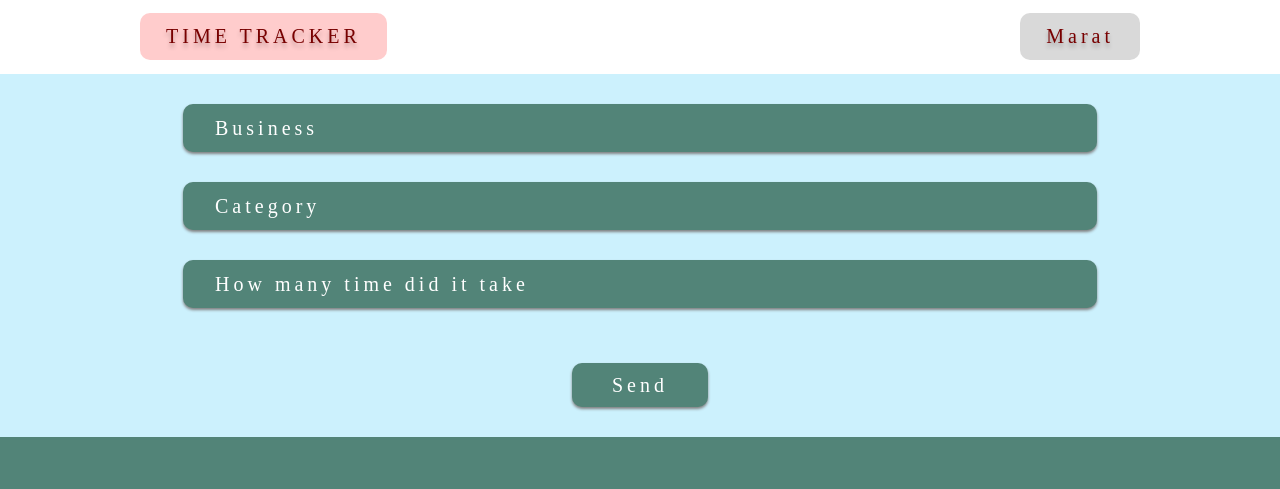
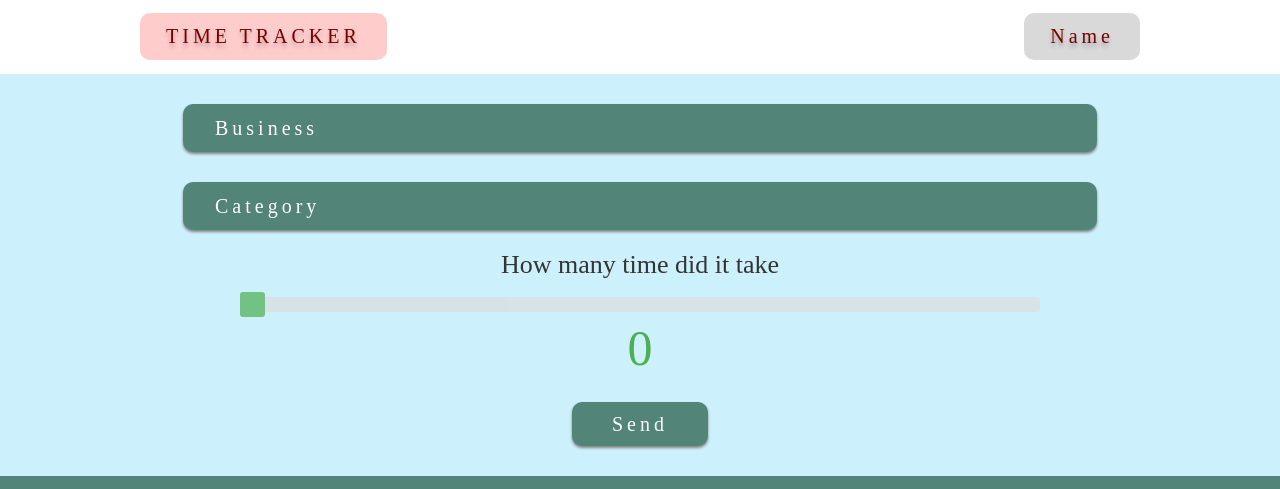
Before and after one commit to zioppka/time-tracker, a React (Create React App) app: page / in a window 1280 px wide. Shown: the top 489 px of the page. Built offline with nearby package versions, Linux system fonts and the light colour scheme; no server answers; a web font is replaced by a local one.

Commit message:
redesigned range input

```diff
--- a/src/Graphs/PieChart.jsx
+++ b/src/Graphs/PieChart.jsx
@@ -1,8 +1,6 @@
-import React, { useEffect } from 'react';
+import React from 'react';
 import { PieChart, Pie, Cell } from 'recharts';
-import { useDispatch, useSelector } from 'react-redux';
-import { getBusinessToday } from '../network/network';
-import { addBusiness } from '../Redux/TimeTrackerSlice';
+import { useSelector } from 'react-redux';
 
 const RADIAN = Math.PI / 180;
 
@@ -52,15 +50,14 @@ const renderCustomizedLabel = ({
 };
 
 export function GraphPieChart() {
-    const dispatch = useDispatch();
     const appData = useSelector((state) => state.timeTracker);
-
-    const data = appData.map((item) => {
+    const data = [];
+    appData.forEach((item) => {
         if (new Date(item.date).getDate() === new Date().getDate()) {
-            return {
+            data.push({
                 name: item.name,
                 value: +item.time,
-            };
+            });
         }
     });
     console.log(appData);
--- a/src/Header/Header.jsx
+++ b/src/Header/Header.jsx
@@ -1,7 +1,7 @@
 import './Header.css';
 
 export function Header() {
-    const userName = 'Marat';
+    const userName = 'Name';
     return (
         <div className={'container'}>
             <div className={'header'}>
--- a/src/TimeForm/TimeForm.css
+++ b/src/TimeForm/TimeForm.css
@@ -56,13 +56,14 @@
     background: #ccf1fd;
     display: flex;
     flex-direction: column;
+    transition: all 0.3s;
 }
 
 .time-btn {
     background: #528478;
     border-radius: 10px;
     border: none;
-    margin: 30px;
+    margin: 15px 30px 30px;
     font-family: 'Comfortaa', cursive;
     font-style: normal;
     font-weight: 400;
@@ -86,3 +87,60 @@
     box-shadow: 0 5px 10px gray;
     transform: translateY(4px);
 }
+
+.time-range-input {
+    display: flex;
+    align-items: center;
+    flex-direction: column;
+}
+
+.send-form {
+    font-size: 26px;
+    color: #333;
+    margin: 20px 0 15px 0;
+}
+
+.slider {
+    border-radius: 3px;
+    -webkit-appearance: none;
+    width: 80%;
+    height: 15px;
+    background: #ddd;
+    outline: none;
+    opacity: 0.7;
+    -webkit-transition: 0.2s;
+    transition: all 0.3s;
+}
+
+.slider::-webkit-slider-thumb {
+    -webkit-appearance: none;
+    appearance: none;
+    width: 25px;
+    height: 25px;
+    background: #4caf50;
+    transition: all 0.3s;
+    border-radius: 3px;
+    cursor: pointer;
+}
+
+.slider::-moz-range-thumb {
+    width: 25px;
+    height: 25px;
+    background: #4caf50;
+    transition: all 0.3s;
+    border-radius: 3px;
+    cursor: pointer;
+}
+
+.range-value {
+    font-size: 50px;
+    margin-bottom: 0;
+    color: #4caf50;
+    padding-top: 5px;
+}
+
+.warning {
+    color: red;
+    margin: 10px 0 0;
+    padding: 0;
+}
--- a/src/TimeForm/TimeForm.jsx
+++ b/src/TimeForm/TimeForm.jsx
@@ -7,7 +7,7 @@ import { createBusiness } from '../network/network';
 export function TimeForm() {
     const [business, setBusiness] = useState('');
     const [category, setCategory] = useState('');
-    const [time, setTime] = useState('');
+    const [time, setTime] = useState(0);
     const [warningMessage, setWarningMessage] = useState('');
     const dispatch = useDispatch();
 
@@ -31,7 +31,7 @@ export function TimeForm() {
         setWarningMessage('');
         setBusiness('');
         setCategory('');
-        setTime('');
+        setTime(0);
     }
 
     return (
@@ -41,6 +41,7 @@ export function TimeForm() {
                     type="text"
                     className="time-input"
                     placeholder={'Business'}
+                    tabIndex={1}
                     onChange={(e) => setBusiness(e.target.value)}
                     value={business}
                 />
@@ -48,17 +49,28 @@ export function TimeForm() {
                     type="text"
                     className="time-input"
                     placeholder={'Category'}
+                    tabIndex={2}
                     onChange={(e) => setCategory(e.target.value)}
                     value={category}
                 />
-                <input
-                    type="text"
-                    className="time-input"
-                    placeholder={'How many time did it take'}
-                    onChange={(e) => setTime(e.target.value)}
-                    value={time}
-                />
-                <p>{warningMessage}</p>
+                <div className="time-range-input">
+                    <label htmlFor={'sendForm'} className={'send-form'}>
+                        How many time did it take
+                    </label>
+                    <input
+                        type={'range'}
+                        min={'0'}
+                        max={'24'}
+                        step={'0.5'}
+                        id={'sendForm'}
+                        className={'slider'}
+                        tabIndex={3}
+                        onChange={(e) => setTime(e.target.value)}
+                        value={time}
+                    />
+                    <div className="range-value">{time}</div>
+                </div>
+                <p className={'warning'}>{warningMessage}</p>
                 <button className="time-btn">Send</button>
             </div>
         </form>
```
